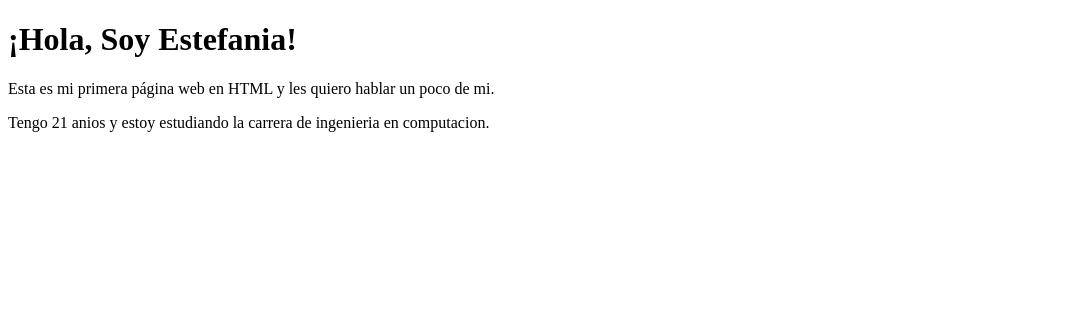
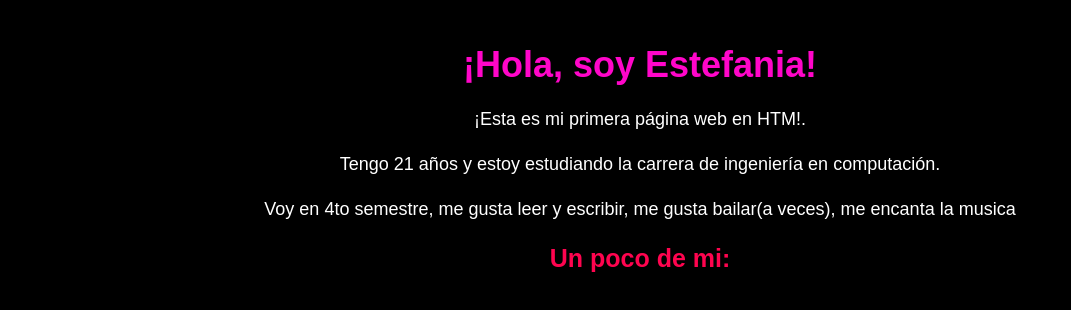
Before and after one commit to alondrahernandez5404-hub/Mundo, a plain HTML site: page index.html in a window 1280 px wide. Shown: the whole page, without its empty margins (0-1071 px from the left). Drawn offline with Linux system fonts and the light colour scheme.

Commit message:
Agregando color

```diff
--- a/index.html
+++ b/index.html
@@ -3,14 +3,14 @@
 <head>
     <meta charset="UTF-8">
     <title>Mi primera página</title>
-    <link rel="stylesheet" href="estilos.css">
-
+    <link rel="stylesheet" href="style.css">
 </head>
 <body>
-    <div style="text align center;">
-    <h1>¡Hola, Soy Estefania!</h1>
-    <p>Esta es mi primera página web en HTML y les quiero hablar un poco de mi.</p>
-    <p>Tengo 21 anios y estoy estudiando la carrera de ingenieria en computacion.</p>
-     </div>
+    <h1>¡Hola, soy Estefania!</h1>
+    <p>¡Esta es mi primera página web en HTM!.</p>
+    <p>Tengo 21 años y estoy estudiando la carrera de ingeniería en computación.</p>
+    <p>Voy en 4to semestre, me gusta leer y escribir, me gusta bailar(a veces), me encanta la musica </p>
+    <h2> Un poco de mi:</h2>
+
 </body>
 </html>
--- a/style.css
+++ b/style.css
@@ -0,0 +1,43 @@
+/* Estilos generales del cuerpo */
+body {
+    background-color: #000000;
+    font-family: Arial, sans-serif;
+    text-align: center;
+    color: #ffffff;
+    margin: 0;
+    padding: 20px;
+}
+
+/* Título principal */
+h1 {
+    color: #ff06c9;
+    font-size: 36px;
+    margin-bottom: 20px;
+}
+h2 {
+    color: #ff044f;
+    font-size: 25px;
+    margin-bottom: 35px;
+}
+
+/* Párrafos */
+p {
+    font-size: 18px;
+    line-height: 1.5;
+    margin-bottom: 15px;
+}
+
+/* Imagen personalizada */
+imagen-yo {
+    width: 150px;
+    height: 150px;
+    transform: scaleY(-1);         /* Voltea la imagen verticalmente */
+    border-radius: 50%;            /* La hace completamente redonda */
+    border: 3px solid #4f08ab;     /* Mismo color que el título */
+    box-shadow: 0 4px 8px rgba(255, 255, 255, 0.3); /* Sombra suave */
+    object-fit: cover;             /* Asegura que no se deforme la imagen */
+    margin-top: 20px;
+    display: block;
+    margin-left: auto;
+    margin-right: auto;
+}
```
Also changed, not shown: contacto.html (+1 -0 lines), personaje.html (+7 -0 lines).
